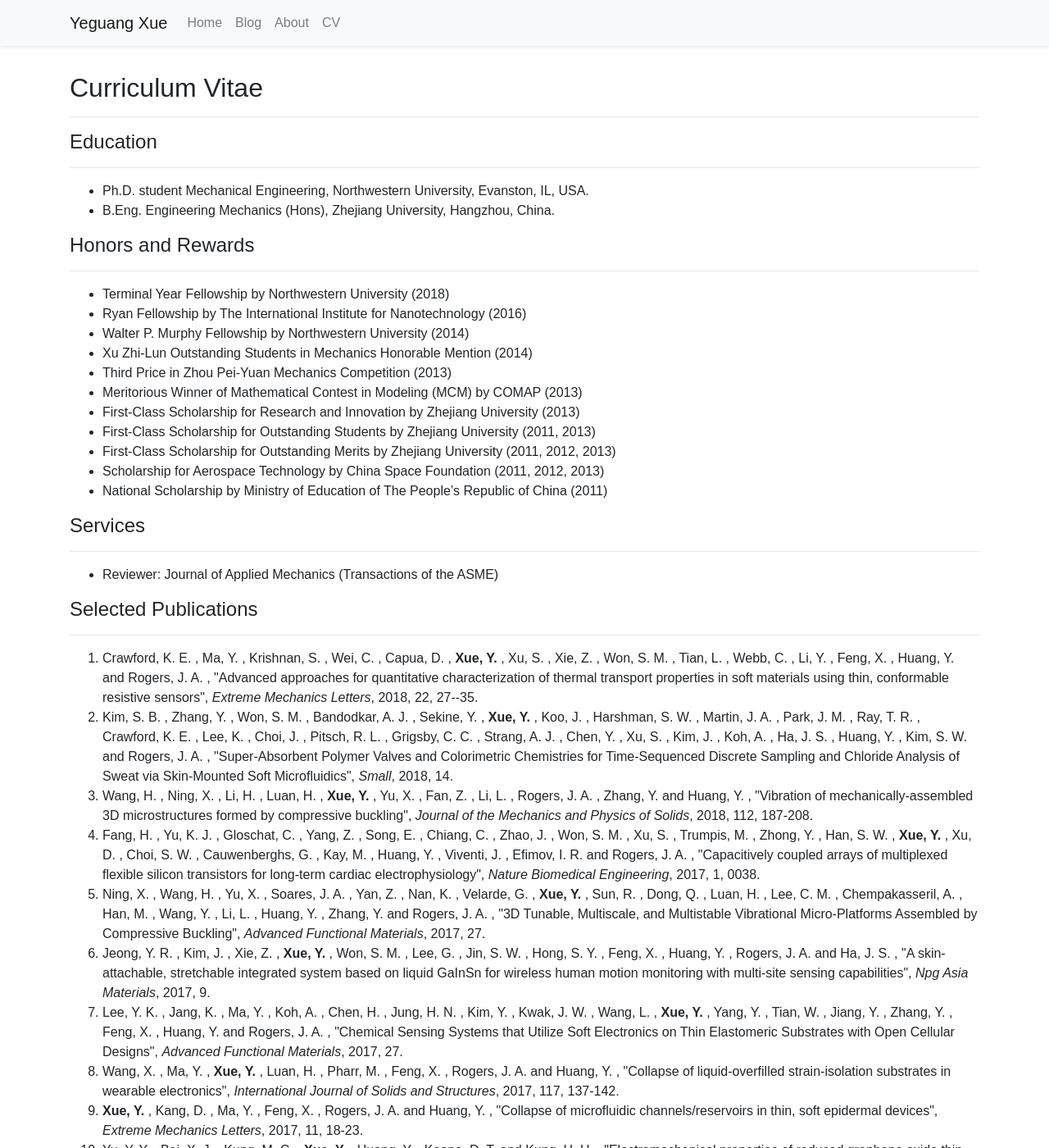
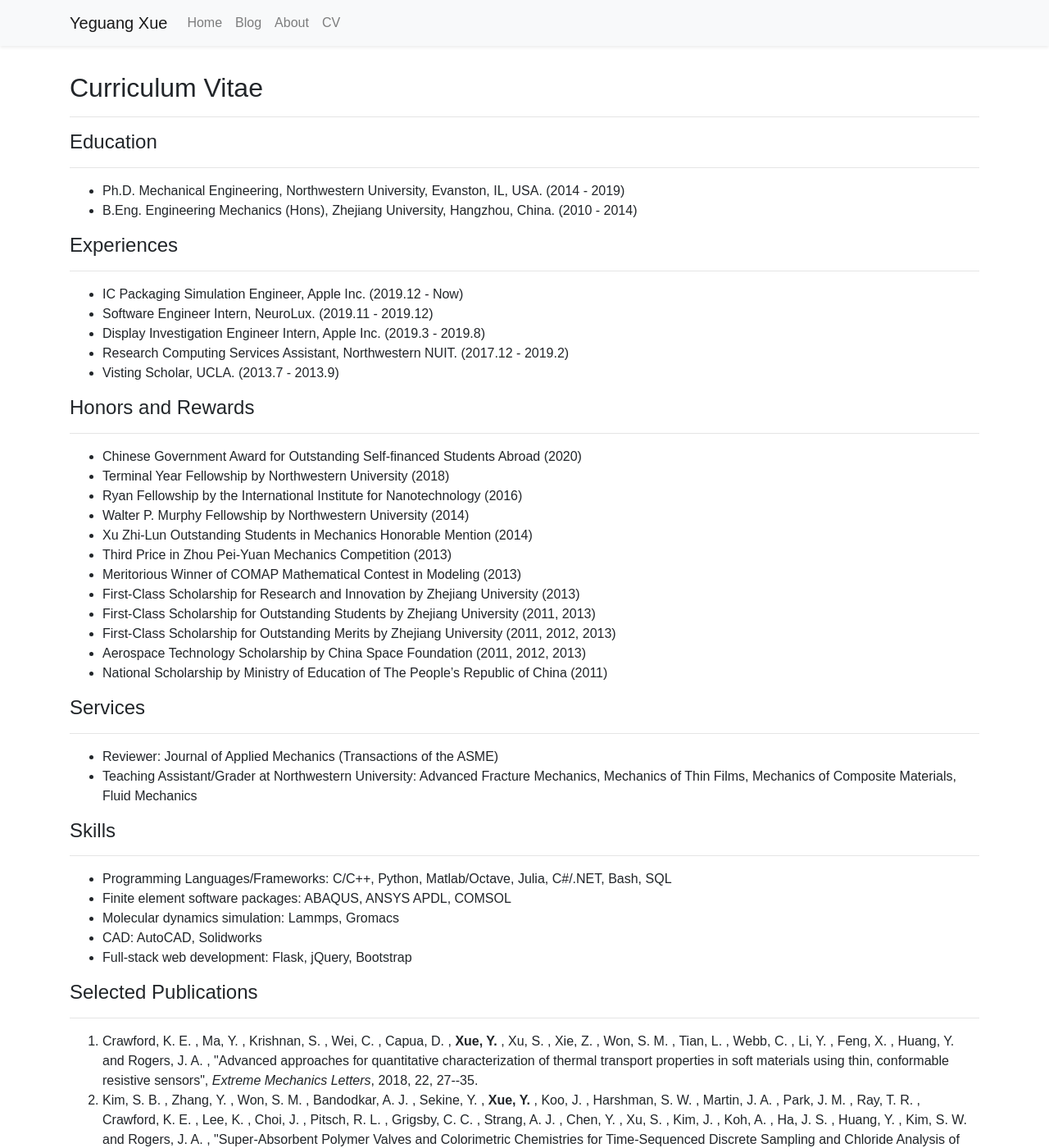
Before and after one commit to yeguang-xue/yeguang-xue.github.io, a Jekyll site: the page built from cv.md, in a window 1280 px wide and 1400 px high. Shown: the whole window at 82% size. Built offline with Jekyll 4.4.1, drawn with Linux system fonts in a browser that asks for light colours; some of the changed text lies outside the part shown.

Commit message:
update resume

```diff
--- a/cv.md
+++ b/cv.md
@@ -8,24 +8,36 @@ disable-ads: True
 
 ----
 
-* Ph.D. student Mechanical Engineering, Northwestern University, Evanston, IL, USA.
-* B.Eng. Engineering Mechanics (Hons), Zhejiang University, Hangzhou, China.
+* Ph.D. Mechanical Engineering, Northwestern University, Evanston, IL, USA. (2014 - 2019)
+* B.Eng. Engineering Mechanics (Hons), Zhejiang University, Hangzhou, China. (2010 - 2014)
+
+
+#### Experiences
+
+----
+
+* IC Packaging Simulation Engineer, Apple Inc. (2019.12 - Now)
+* Software Engineer Intern, NeuroLux. (2019.11 - 2019.12)
+* Display Investigation Engineer Intern, Apple Inc. (2019.3 - 2019.8)
+* Research Computing Services Assistant, Northwestern NUIT. (2017.12 - 2019.2)
+* Visting Scholar, UCLA. (2013.7 - 2013.9)
 
 
 #### Honors and Rewards
 
 ----
 
+* Chinese Government Award for Outstanding Self-financed Students Abroad (2020)
 * Terminal Year Fellowship by Northwestern University (2018)
-* Ryan Fellowship by The International Institute for Nanotechnology (2016)
+* Ryan Fellowship by the International Institute for Nanotechnology (2016)
 * Walter P. Murphy Fellowship by Northwestern University (2014)
 * Xu Zhi-Lun Outstanding Students in Mechanics Honorable Mention (2014)
 * Third Price in Zhou Pei-Yuan Mechanics Competition (2013)
-* Meritorious Winner of Mathematical Contest in Modeling (MCM) by COMAP (2013)
+* Meritorious Winner of COMAP Mathematical Contest in Modeling (2013)
 * First-Class Scholarship for Research and Innovation by Zhejiang University (2013)
 * First-Class Scholarship for Outstanding Students by Zhejiang University (2011, 2013)
 * First-Class Scholarship for Outstanding Merits by Zhejiang University (2011, 2012, 2013)
-* Scholarship for Aerospace Technology by China Space Foundation (2011, 2012, 2013)
+* Aerospace Technology Scholarship by China Space Foundation (2011, 2012, 2013)
 * National Scholarship by Ministry of Education of The People's Republic of China (2011)
 
 
@@ -34,6 +46,18 @@ disable-ads: True
 ----
 
 * Reviewer: Journal of Applied Mechanics (Transactions of the ASME)
+* Teaching Assistant/Grader at Northwestern University: Advanced Fracture Mechanics, Mechanics of Thin Films, Mechanics of Composite Materials, Fluid Mechanics
+
+
+#### Skills
+
+----
+
+* Programming Languages/Frameworks: C/C++, Python, Matlab/Octave, Julia, C#/.NET, Bash, SQL
+* Finite element software packages: ABAQUS, ANSYS APDL, COMSOL
+* Molecular dynamics simulation: Lammps, Gromacs
+* CAD: AutoCAD, Solidworks
+* Full-stack web development: Flask, jQuery, Bootstrap
 
 
 #### Selected Publications
@@ -51,25 +75,7 @@ disable-ads: True
 ----
 
 * Reversible Adhesion of Shape Memory Relief Structures and its Application in Transfer Printing, *1st Midwest Mechanics of Materials and Structures workshop* (Champaign, IL, Aug 26,2015)
-* Mechanical Design of Soft, Wearable Microfluidic Devices, *SES 2017* (Boston, MA, July 27, 2017)
+* Mechanical Design of Soft, Wearable Microfluidic Devices, *SES 2017* (Boston, MA, Jul 27, 2017)
 * Measuring Sweat Pressure, *3rd Midwest Mechanics of Materials and Structures workshop* (West Lafayette, IN, Aug 11, 2017)
-* Mechanical Design of Soft, Wearable Microfluidic Devices, *USNC/TAM 2018* (Chicago, IL, June 9, 2018)
-
-
-#### Teaching Experiences
-
-----
-
-* Northwestern University MECH_ENG 495 *Selected Topic: Advanced Fracture Mechanics* (Grader)
-* Northwestern University MECH_ENG 495 *Selected Topic: Mechanics of Thin Films* (Grader)
-
-
-#### Skills
-
-----
-
-* Programming Languages: C/C++, Matlab/Octave, Python, Bash, SQL
-* Finite element software packages: ABAQUS, ANSYS, COMSOL
-* Molecular simulation: Lammps, Gromacs
-* CAD: AutoCAD, Solidworks
-* Front-end web development: jQuery, Bootstrap
+* Mechanical Design of Soft, Wearable Microfluidic Devices, *USNC/TAM 2018* (Chicago, IL, Jun 9, 2018)
+* Flow Control in Soft, Wearable Microfluidic Devices, *SES 2018* (Madrid, Spain, Oct 12, 2018)
```
